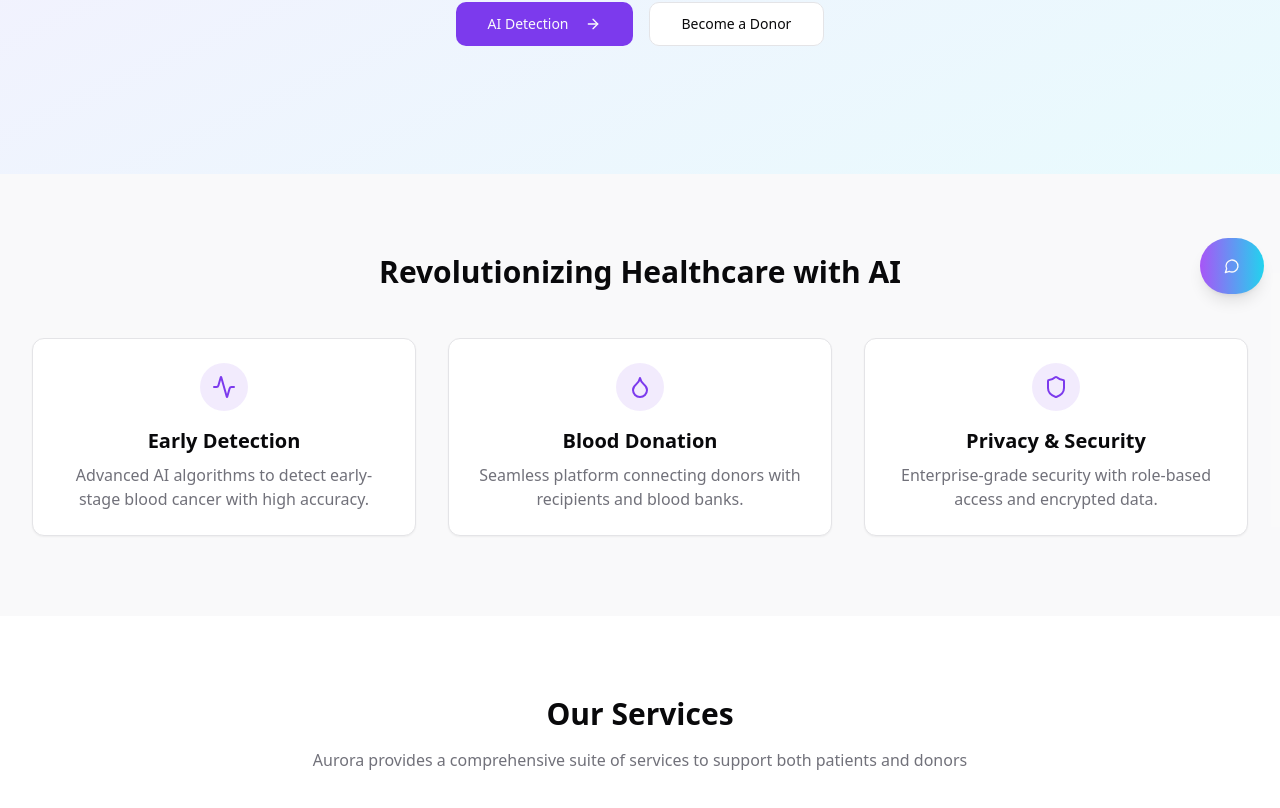
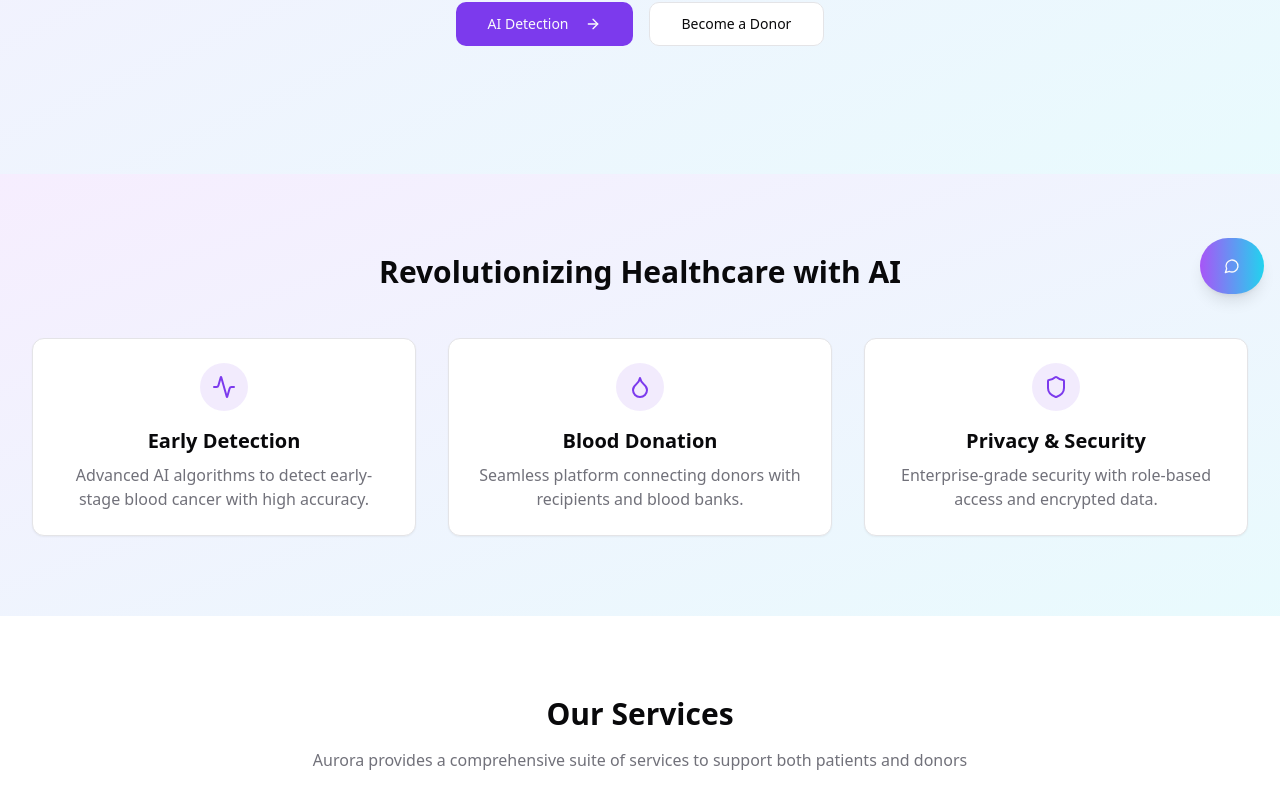
Before and after one commit to ankanz1/Melons_Aurora, a Next.js app: page / in a window 1280 px wide. Shown: the part 490-1298 px from the top of the page. Built offline with nearby package versions, Linux system fonts and the light colour scheme; a web font is replaced by a local one.

Commit message:
fix: change the color of 2nd sectios's bg

```diff
--- a/app/page.tsx
+++ b/app/page.tsx
@@ -47,7 +47,7 @@ export default function Home() {
       </section>
 
       {/* Features Section */}
-      <section className="py-20 bg-muted/50">
+      <section className="py-20 bg-gradient-to-br from-purple-500/10 to-cyan-400/10 dark:from-purple-500/5 dark:to-cyan-400/5">
         <div className="container">
           <h2 className="text-3xl font-bold text-center mb-12">Revolutionizing Healthcare with AI</h2>
 
```
